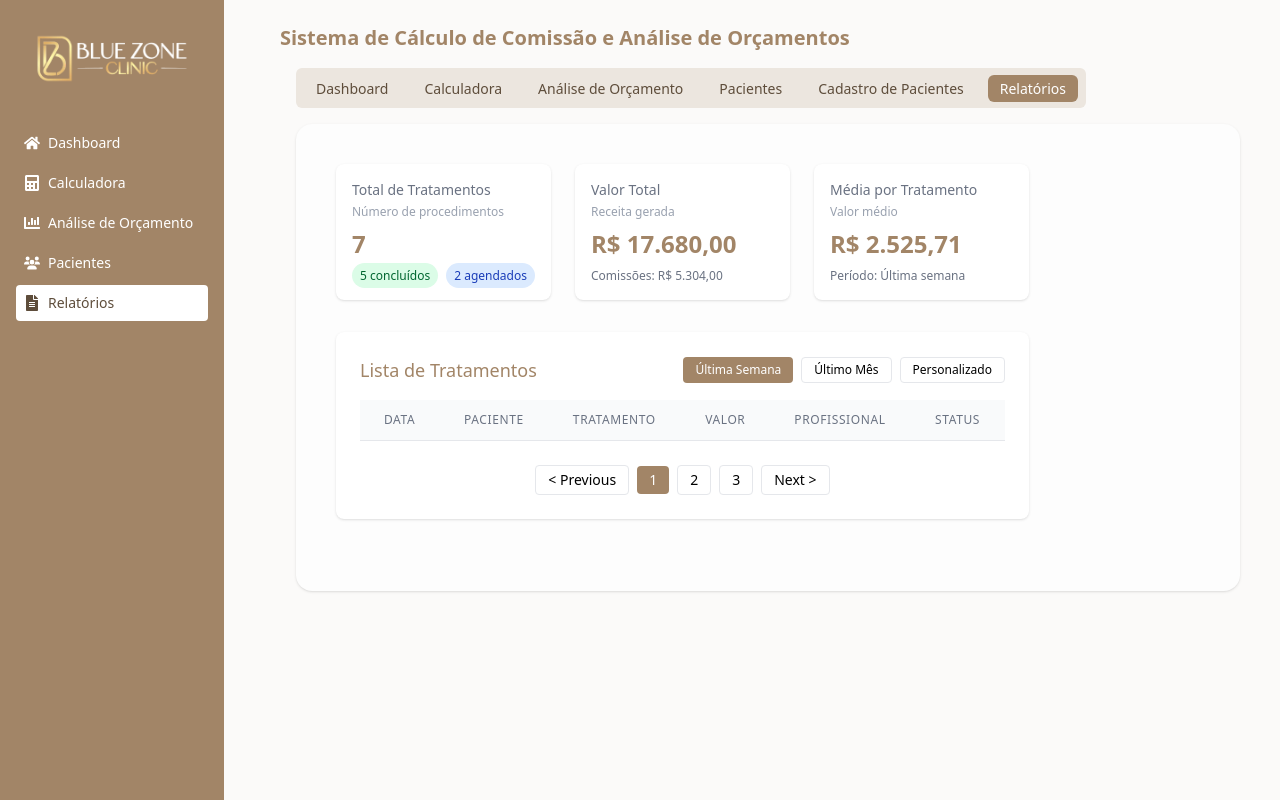
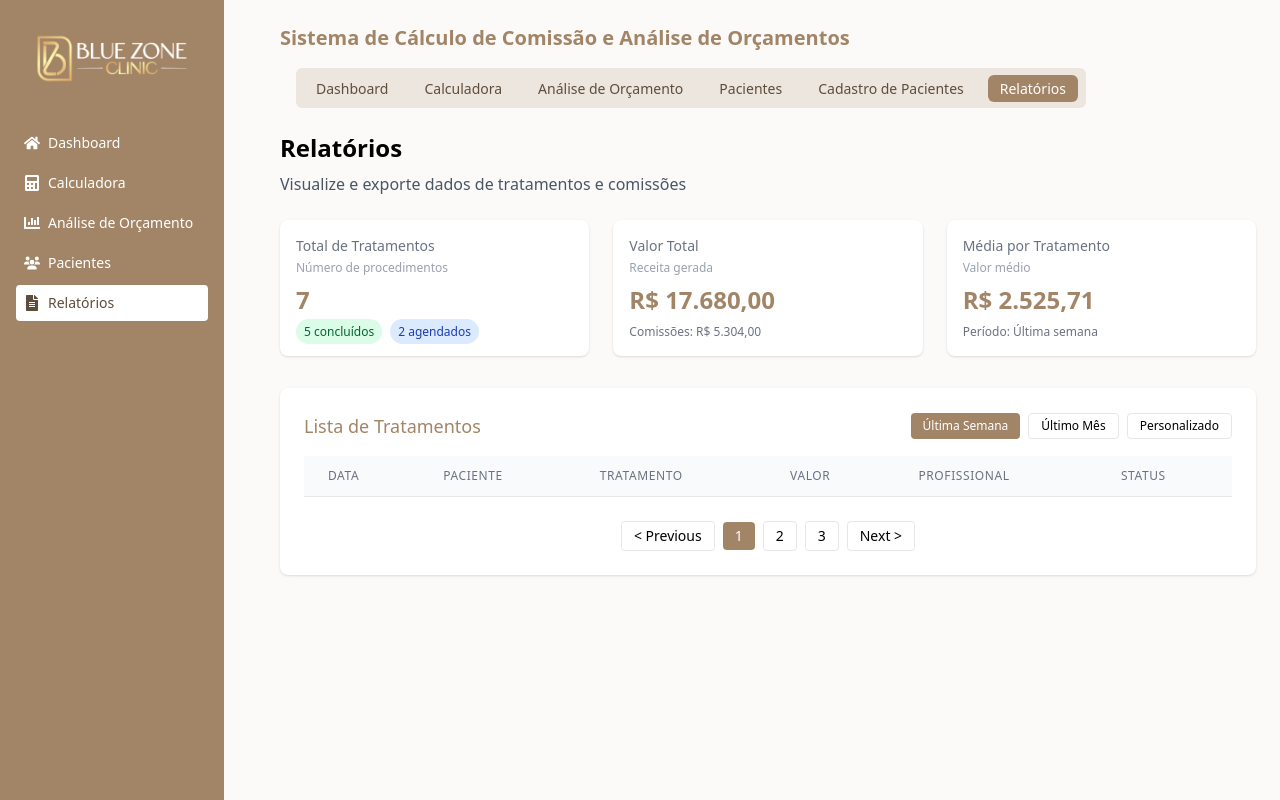
Before and after one commit to miriam-daianne/Sistema-Gestao, a React (Vite) app in the folder frontend/: page /relatorio in a window 1280 px wide. Built offline with nearby package versions, Linux system fonts and the light colour scheme.

Commit message:
Update Relatorio.jsx

```diff
--- a/frontend/src/pages/Relatorio.jsx
+++ b/frontend/src/pages/Relatorio.jsx
@@ -1,6 +1,5 @@
 import { Nav } from "../components/Nav";
 import { Menu } from "../components/Menu";
-import { Container } from "../components/Container";
 import { CardRelatorio } from "../components/CardRelatorio";
 import { RelatorioTratamentos } from "../components/RelatorioTratamentos";
 import { useState, useEffect } from "react";
@@ -25,9 +24,7 @@ export function Relatorio() {
       setLoading(true);
 
       const data = {
-        tratamentos: [
-          // dados fictícios
-        ],
+        tratamentos: [],
         metricas: {
           totalTratamentos: '7',
           valorTotal: 17680.00,
@@ -62,12 +59,12 @@ export function Relatorio() {
         </h2>
         <Menu />
 
-        <Container
-          titulo="Relatórios"
-          subtitulo="Visualize e exporte dados de tratamentos e comissões"
-        >
-          <div className="max-w-4xl p-6">
-            <div className="mb-8">
+        {/* Aqui está o conteúdo que antes estava dentro do Container */}
+        <div>
+          <br />
+          <h3 className="text-2xl font-semibold mb-2">Relatórios</h3>
+          <p className="text-gray-600 mb-6">Visualize e exporte dados de tratamentos e comissões</p>
+
           <div className="grid grid-cols-1 md:grid-cols-3 gap-6 mb-8">
             <CardRelatorio
               titulo="Total de Tratamentos"
@@ -96,8 +93,13 @@ export function Relatorio() {
               titulo="Média por Tratamento"
               subtitulo="Valor médio"
               valor={metricas.mediaPorTratamento}
-                  infoAdicional={`Período: ${periodo === 'ultima-semana' ? 'Última semana' :
-                               periodo === 'ultimo-mes' ? 'Último mês' : 'Personalizado'}`}
+              infoAdicional={`Período: ${
+                periodo === 'ultima-semana'
+                  ? 'Última semana'
+                  : periodo === 'ultimo-mes'
+                  ? 'Último mês'
+                  : 'Personalizado'
+              }`}
             />
           </div>
 
@@ -110,8 +112,6 @@ export function Relatorio() {
           />
         </div>
       </div>
-        </Container>
-      </div>
     </div>
   );
 }
```
Lines whose indentation alone changed are shown as unchanged.
